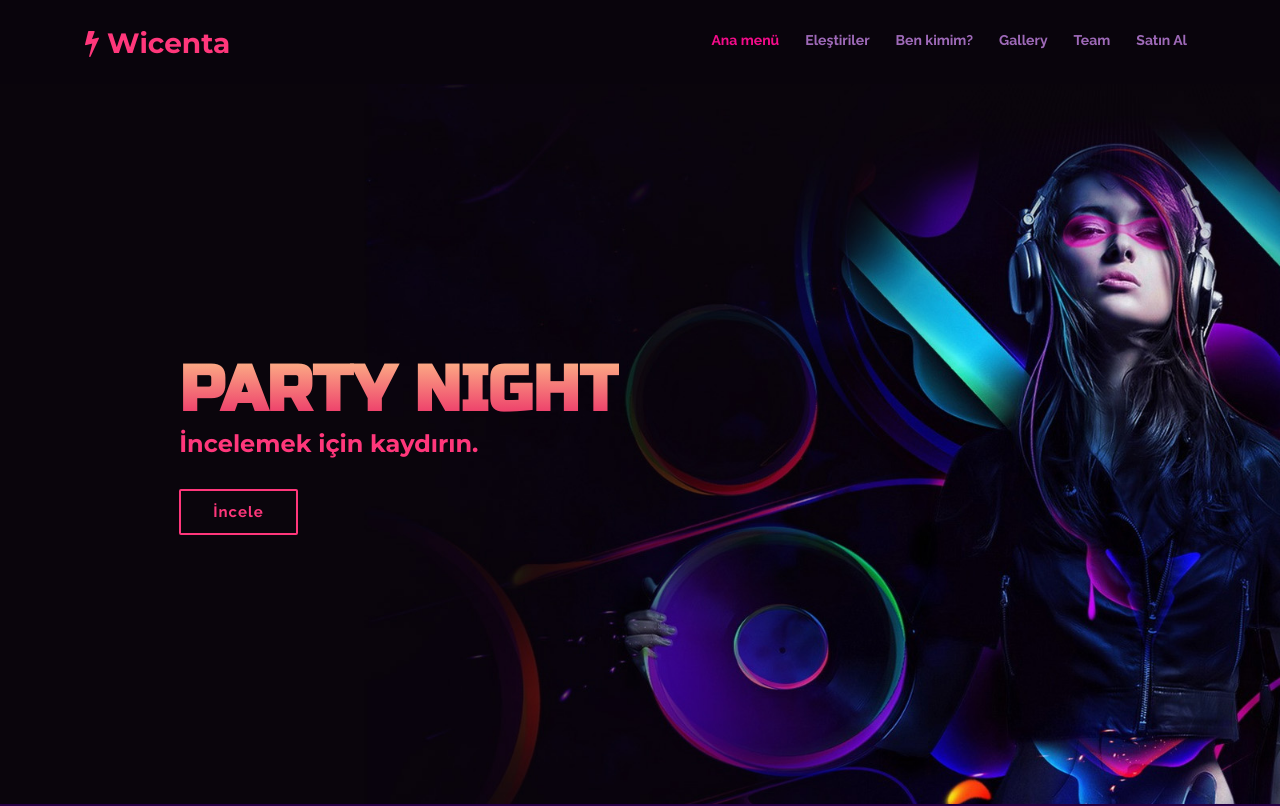
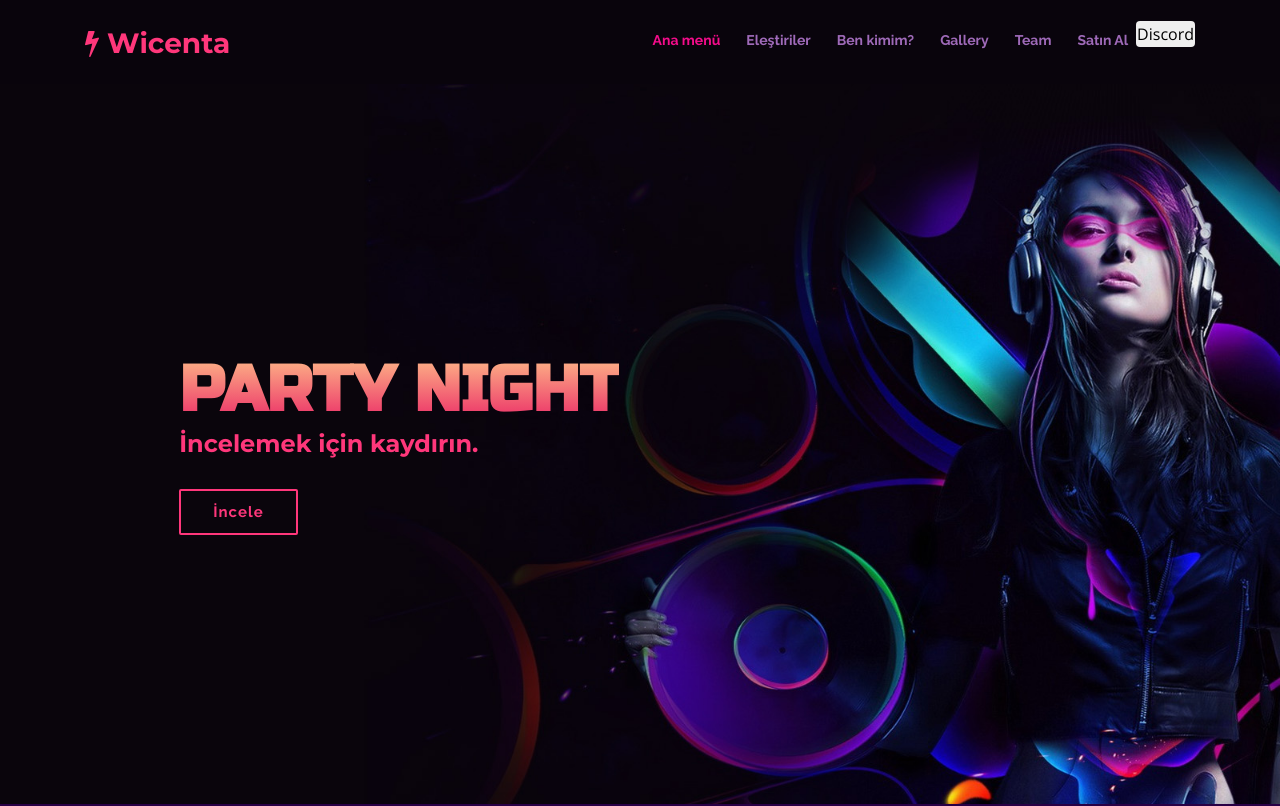
Before and after one commit to Wicenta/wicenta.github.io, a plain HTML site: page index.html in a window 1280 px wide. Shown: the top 806 px of the page. Drawn offline with nearby package versions, Linux system fonts and the light colour scheme.

Commit message:
Update index.html

```diff
--- a/index.html
+++ b/index.html
@@ -74,6 +74,7 @@ License: https://webthemez.com/license
           <li><a href="#portfolio">Gallery</a></li>
           <li><a href="#team">Team</a></li>
 		  <li><a href="#price">Satın Al</a></li>
+		<button type="button" onclick="location='https://www.youtube.com/watch?v=daH4eWEPxKA'" class="btn btn-bordered">Discord</button>
         </ul>
       </nav><!-- #nav-menu-container -->
     </div>
```
